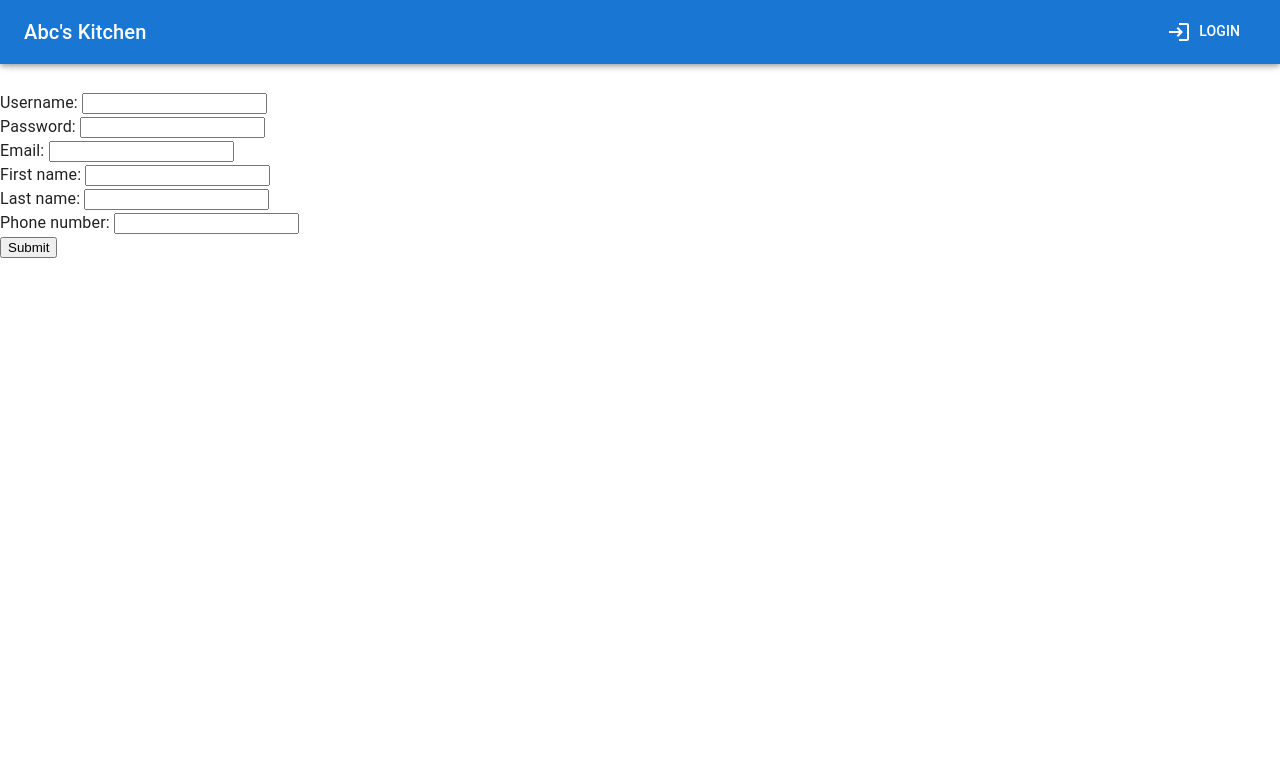
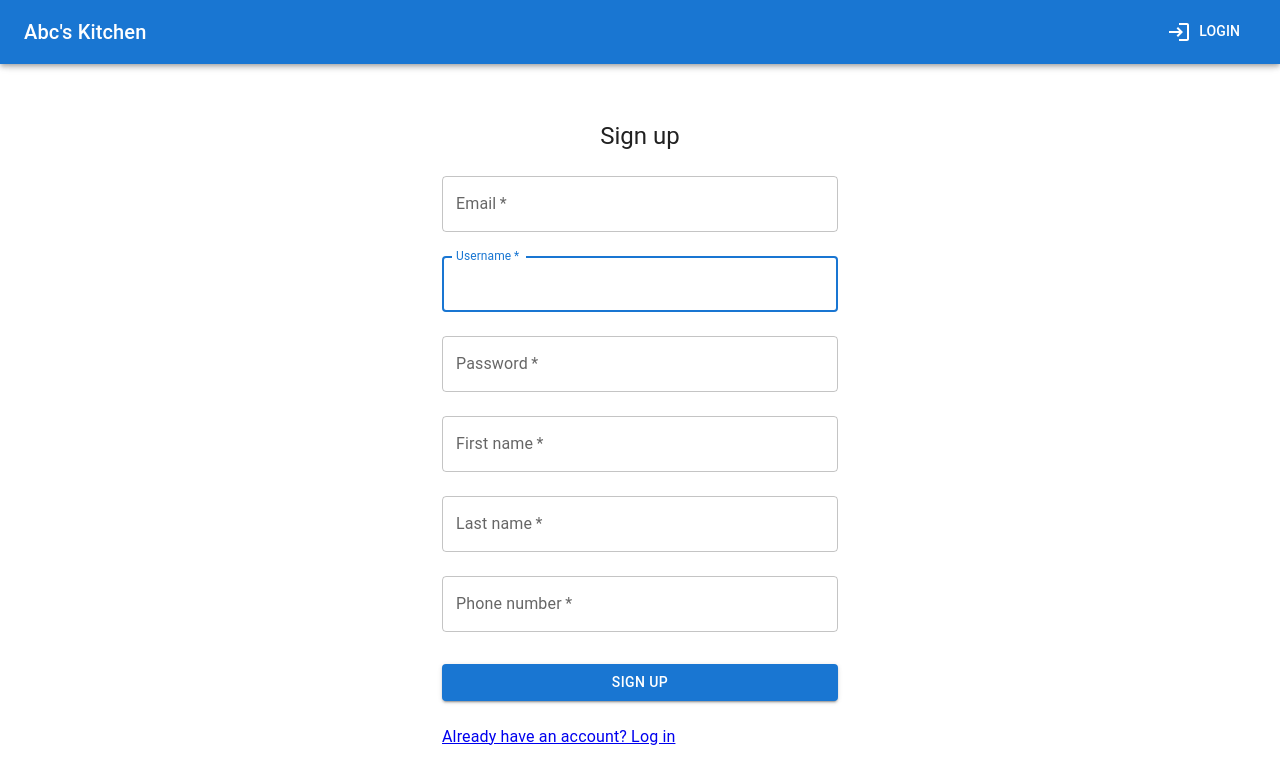
Before and after one commit to valenvwi/HomeFlavors, a React (Vite) app in the folder frontend/: page /signup in a window 1280 px wide. Shown: the top 784 px of the page. Built offline with nearby package versions, Linux system fonts and the light colour scheme.

Commit message:
Login and signup page styling

```diff
--- a/frontend/src/App/Kitchen/KitchenInfo/index.tsx
+++ b/frontend/src/App/Kitchen/KitchenInfo/index.tsx
@@ -31,8 +31,6 @@ export default function KitchenInfo() {
     setShowEdit(false);
   };
 
-  const isLoggedIn = useAppSelector((state) => state.isLoggedIn);
-  console.log("is logged in: ", isLoggedIn);
   return (
     <>
       <Banner banner={kitchen?.banner} logo={kitchen?.logo} />
--- a/frontend/src/App/Login.tsx
+++ b/frontend/src/App/Login.tsx
@@ -1,8 +1,9 @@
 import { SubmitHandler, useForm } from "react-hook-form";
-import { apiTokenCreate, apiLogoutCreate } from "../../api/index";
-import { useNavigate } from "react-router-dom";
+import { apiTokenCreate } from "../../api/index";
+import { Link, useNavigate } from "react-router-dom";
 import { useAppDispatch } from "./store/root";
 import { authActions } from "./store/auth";
+import { Box, Button, Container, Grid, TextField, Typography } from "@mui/material";
 
 type LoginInputs = {
   username: string;
@@ -10,7 +11,7 @@ type LoginInputs = {
 };
 
 export default function Login() {
-  const { register, handleSubmit } = useForm<LoginInputs>();
+  const { register, handleSubmit, formState: {errors} } = useForm<LoginInputs>();
   const navigate = useNavigate();
   const dispatch = useAppDispatch();
 
@@ -25,22 +26,57 @@ export default function Login() {
     navigate("/");
   };
 
-  const goToSignUpPage = () => {
-    navigate("/signup");
-  };
 
   return (
-    <>
-      <h1>Login</h1>
-      <form onSubmit={handleSubmit(onSubmit)}>
-        <label>Username: </label>
-        <input {...register("username")} />
-        <label>Password: </label>
-        <input {...register("password")} type="password" />
-        <input type="submit" />
-      </form>
-
-      <button onClick={goToSignUpPage}>Sign up</button>
-    </>
+      <Container component="main" maxWidth="xs">
+      <Box
+        sx={{
+          marginTop: "200px",
+          display: 'flex',
+          flexDirection: 'column',
+          alignItems: 'center',
+        }}
+      >
+        <Typography component="h1" variant="h5">
+          Log in
+        </Typography>
+        <Box component="form" onSubmit={handleSubmit(onSubmit)} noValidate sx={{ mt: 1 }}>
+          <TextField
+            {...register('username', { required: 'Username is required' })}
+            margin="normal"
+            required
+            fullWidth
+            id="username"
+            label="Username"
+            autoComplete="username"
+            autoFocus
+            error={!!errors.username}
+            helperText={errors.username && errors.username.message}
+          />
+          <TextField
+            {...register('password', { required: 'Password is required' })}
+            margin="normal"
+            required
+            fullWidth
+            name="password"
+            label="Password"
+            type="password"
+            autoComplete="current-password"
+            error={!!errors.password}
+            helperText={errors.password && errors.password.message}
+          />
+          <Button type="submit" fullWidth variant="contained" sx={{ mt: 3, mb: 2 }}>
+            Log In
+          </Button>
+          <Grid container>
+            <Grid item>
+              <Link to="/signup">
+                {"Don't have an account? Sign Up"}
+              </Link>
+            </Grid>
+          </Grid>
+        </Box>
+      </Box>
+    </Container>
   );
 }
--- a/frontend/src/App/Signup.tsx
+++ b/frontend/src/App/Signup.tsx
@@ -1,6 +1,14 @@
-import { useNavigate } from "react-router-dom";
+import { Link, useNavigate } from "react-router-dom";
 import { apiRegisterCreate } from "../../api";
 import { SubmitHandler, useForm } from "react-hook-form";
+import {
+  Box,
+  Button,
+  Container,
+  Grid,
+  TextField,
+  Typography,
+} from "@mui/material";
 
 type SignupInputs = {
   username: string;
@@ -12,7 +20,11 @@ type SignupInputs = {
 };
 
 export default function Signup() {
-  const { register, handleSubmit } = useForm<SignupInputs>();
+  const {
+    register,
+    handleSubmit,
+    formState: { errors },
+  } = useForm<SignupInputs>();
   const navigate = useNavigate();
 
   const onSubmit: SubmitHandler<SignupInputs> = (data) => {
@@ -21,29 +33,109 @@ export default function Signup() {
   };
 
   return (
-    <>
-      <h1>Sign up</h1>
-      <form onSubmit={handleSubmit(onSubmit)}>
-        <label>Username: </label>
-        <input {...register("username")} />
-        <br />
-        <label>Password: </label>
-        <input {...register("password")} type="password" />
-        <br />
-        <label>Email: </label>
-        <input {...register("email")} type="email" />
-        <br />
-        <label>First name: </label>
-        <input {...register("firstName")} type="firstName" />
-        <br />
-        <label>Last name: </label>
-        <input {...register("lastName")} type="lastName" />
-        <br />
-        <label>Phone number: </label>
-        <input {...register("phoneNumber")} type="phoneNumber" />
-        <br />
-        <input type="submit" />
-      </form>
-    </>
+    <Container component="main" maxWidth="xs">
+      <Box
+        sx={{
+          marginTop: "120px",
+          marginBottom: "120px",
+          display: "flex",
+          flexDirection: "column",
+          alignItems: "center",
+        }}
+      >
+        <Typography component="h1" variant="h5">
+          Sign up
+        </Typography>
+        <Box
+          component="form"
+          onSubmit={handleSubmit(onSubmit)}
+          noValidate
+          sx={{ mt: 1 }}
+        >
+          <TextField
+            {...register("email", { required: "Email is required" })}
+            margin="normal"
+            required
+            fullWidth
+            id="email"
+            label="Email"
+            autoComplete="email"
+            autoFocus
+            error={!!errors.email}
+            helperText={errors.email && errors.email.message}
+          />
+          <TextField
+            {...register("username", { required: "Username is required" })}
+            margin="normal"
+            required
+            fullWidth
+            id="username"
+            label="Username"
+            autoComplete="username"
+            autoFocus
+            error={!!errors.username}
+            helperText={errors.username && errors.username.message}
+          />
+          <TextField
+            {...register("password", { required: "Password is required" })}
+            margin="normal"
+            required
+            fullWidth
+            name="password"
+            label="Password"
+            type="password"
+            autoComplete="current-password"
+            error={!!errors.password}
+            helperText={errors.password && errors.password.message}
+          />
+          <TextField
+            {...register("firstName", { required: "First name is required" })}
+            margin="normal"
+            required
+            fullWidth
+            name="firstName"
+            label="First name"
+            type="firstName"
+            autoComplete="firstName"
+            error={!!errors.firstName}
+            helperText={errors.firstName && errors.firstName.message}
+          />
+          <TextField
+            {...register("lastName", { required: "Last name is required" })}
+            margin="normal"
+            required
+            fullWidth
+            name="lastName"
+            label="Last name"
+            type="lastName"
+            autoComplete="lastName"
+            error={!!errors.lastName}
+            helperText={errors.lastName && errors.lastName.message}
+          />
+          <TextField
+            {...register("phoneNumber", {
+              required: "Phone number is required",
+            })}
+            margin="normal"
+            required
+            fullWidth
+            name="phoneNumber"
+            label="Phone number"
+            type="phoneNumber"
+            autoComplete="phoneNumber"
+            error={!!errors.phoneNumber}
+            helperText={errors.phoneNumber && errors.phoneNumber.message}
+          />
+          <Button type="submit" fullWidth variant="contained" sx={{ my: 3 }}>
+            Sign up
+          </Button>
+          <Grid container>
+            <Grid item>
+              <Link to="/login">{"Already have an account? Log in"}</Link>
+            </Grid>
+          </Grid>
+        </Box>
+      </Box>
+    </Container>
   );
 }
--- a/frontend/src/App/UI/AppNavBar.tsx
+++ b/frontend/src/App/UI/AppNavBar.tsx
@@ -38,6 +38,7 @@ export default function AppNavBar() {
   const logout = () => {
     apiLogoutCreate();
     dispatch(authActions.setIsLoggedIn(false));
+    navigate("/login");
   };
 
   return (
--- a/frontend/src/App/UI/LeftDrawer.tsx
+++ b/frontend/src/App/UI/LeftDrawer.tsx
@@ -29,7 +29,8 @@ export const LeftDrawer = () => {
   const logout = () => {
     apiLogoutCreate();
     dispatch(authActions.setIsLoggedIn(false));
-  }
+    navigate("/login");
+  };
 
   return (
     <div>
```
Also changed, not shown: 1 other file (tests, documents, lock files or other folders).
